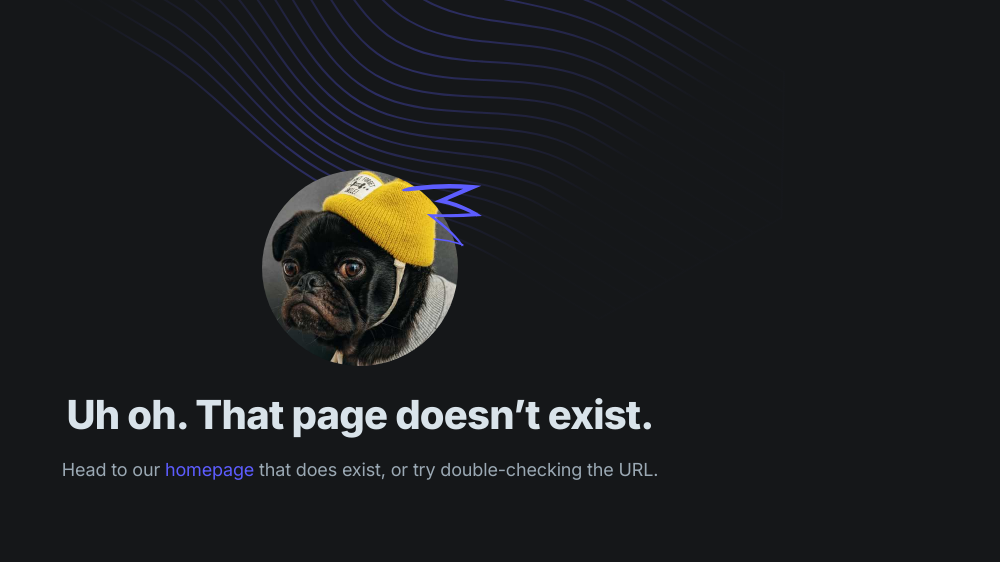
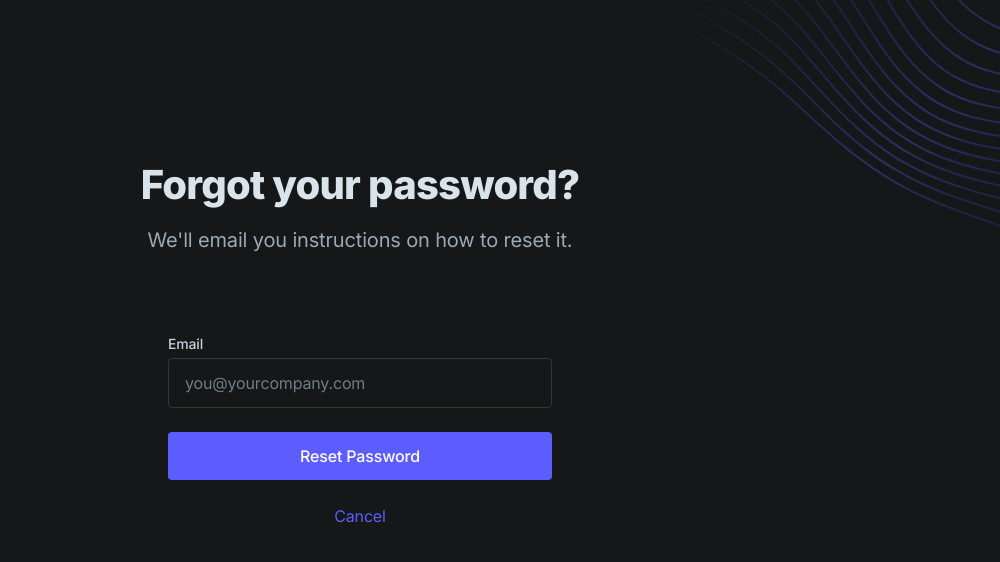
Before and after one commit to DzVisionAI/front-end, a Next.js app: page /reset-password in a window 1280 px wide. Before the commit this address had no page. Shown: the top 562 px of the page, without its empty margins (280-1280 px from the left). Built offline with nearby package versions, Linux system fonts and the light colour scheme.

Commit message:
🎨 design resetPassword

```diff
--- /dev/null
+++ b/src/app/(auth)/reset-password/page.tsx
@@ -0,0 +1,44 @@
+export const metadata = {
+  title: 'Reset Password',
+  description: 'Page description',
+}
+
+import Link from 'next/link'
+
+export default function ResetPassword() {
+  return (
+    <section className="relative">
+      <div className="max-w-6xl mx-auto px-4 sm:px-6">
+        <div className="pt-32 pb-12 md:pt-40 md:pb-20">
+
+          {/* Page header */}
+          <div className="max-w-3xl mx-auto text-center pb-12 md:pb-20">
+            <h1 className="h1 mb-4">Forgot your password?</h1>
+            <p className="text-xl text-gray-400">We'll email you instructions on how to reset it.</p>
+          </div>
+
+          {/* Form */}
+          <div className="max-w-sm mx-auto">
+            <form>
+              <div className="flex flex-wrap -mx-3 mb-4">
+                <div className="w-full px-3">
+                  <label className="block text-gray-300 text-sm font-medium mb-1" htmlFor="email">Email</label>
+                  <input id="email" type="email" className="form-input w-full text-gray-300" placeholder="you@yourcompany.com" required />
+                </div>
+              </div>
+              <div className="flex flex-wrap -mx-3 mt-6">
+                <div className="w-full px-3">
+                  <button className="btn text-white bg-purple-600 hover:bg-purple-700 w-full">Reset Password</button>
+                </div>
+              </div>
+            </form>
+            <div className="text-gray-400 text-center mt-6">
+              <Link href="/signin" className="text-purple-600 hover:text-gray-200 transition duration-150 ease-in-out">Cancel</Link>
+            </div>
+          </div>
+
+        </div>
+      </div>
+    </section>
+  )
+}
```
